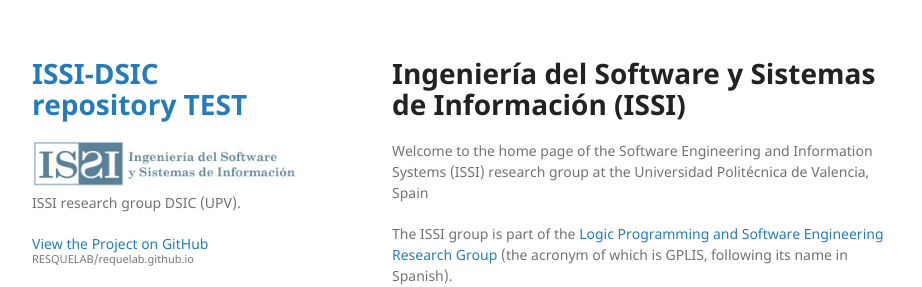
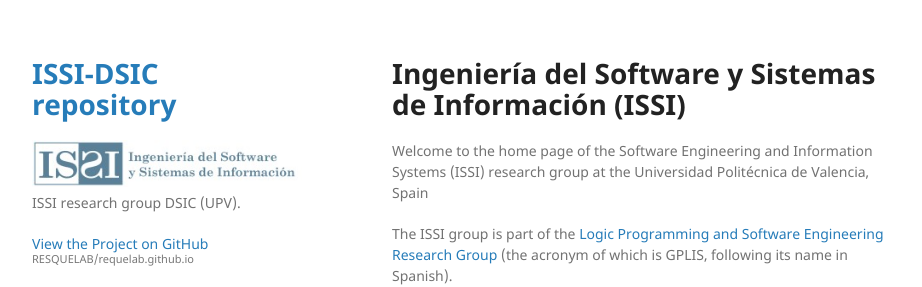
Before and after one commit to RESQUELAB/requelab.github.io, a Jekyll site: the page built from index.md, in a window 1280 px wide. Shown: the top 287 px of the page, without its empty margins (178-1100 px from the left). Built offline with Jekyll 4.4.1, drawn with Linux system fonts in a browser that asks for light colours; our own code applies the rules of GitHub Pages for plain Markdown files.

Commit message:
Update _config.yml

```diff
--- a/_config.yml
+++ b/_config.yml
@@ -1,4 +1,4 @@
-title: ISSI-DSIC repository TEST
+title: ISSI-DSIC repository
 logo: /assets/img/logo.jpg
 favicon: /assets/img/favicon.ico
 description: ISSI research group DSIC (UPV).
```
